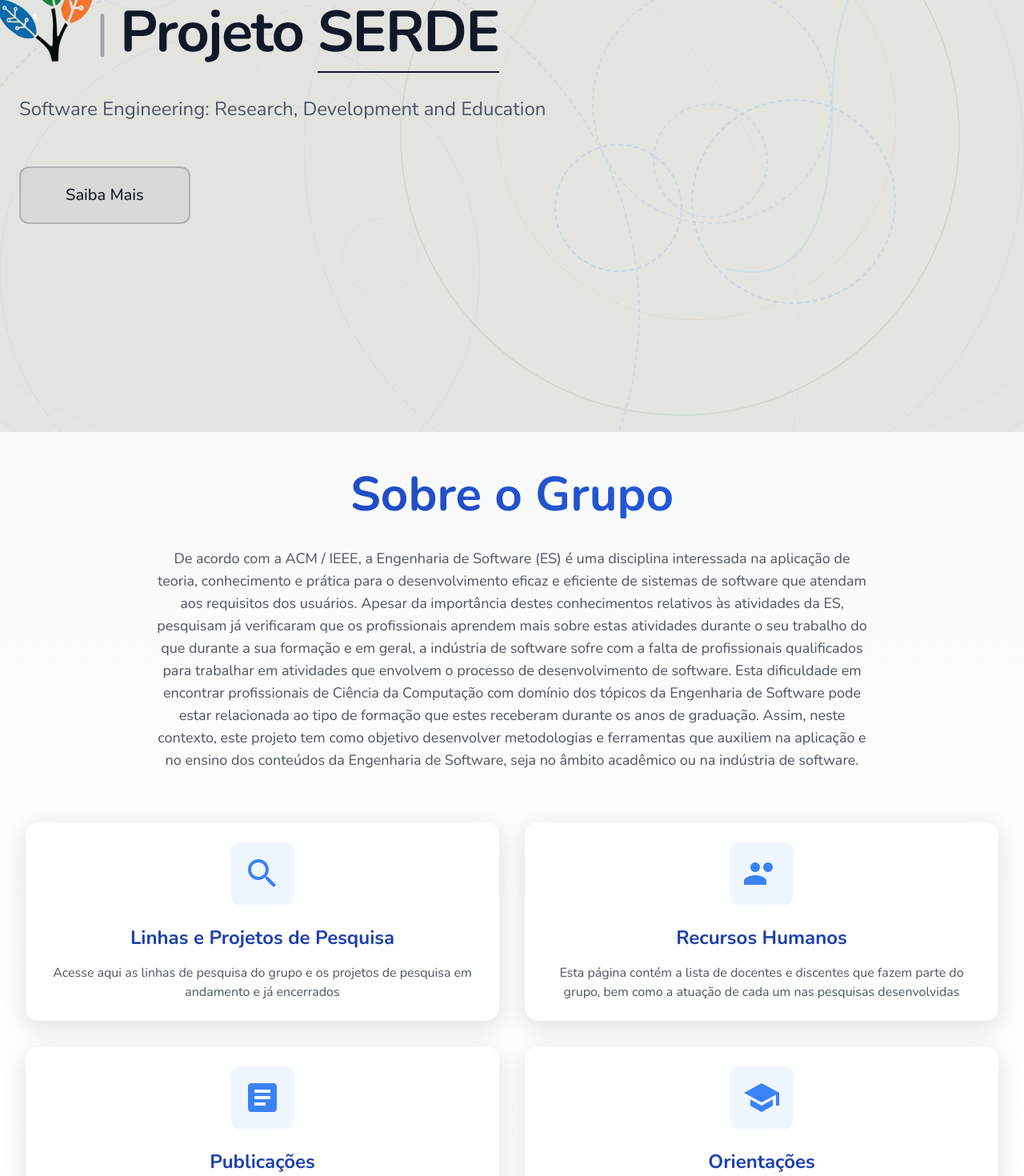
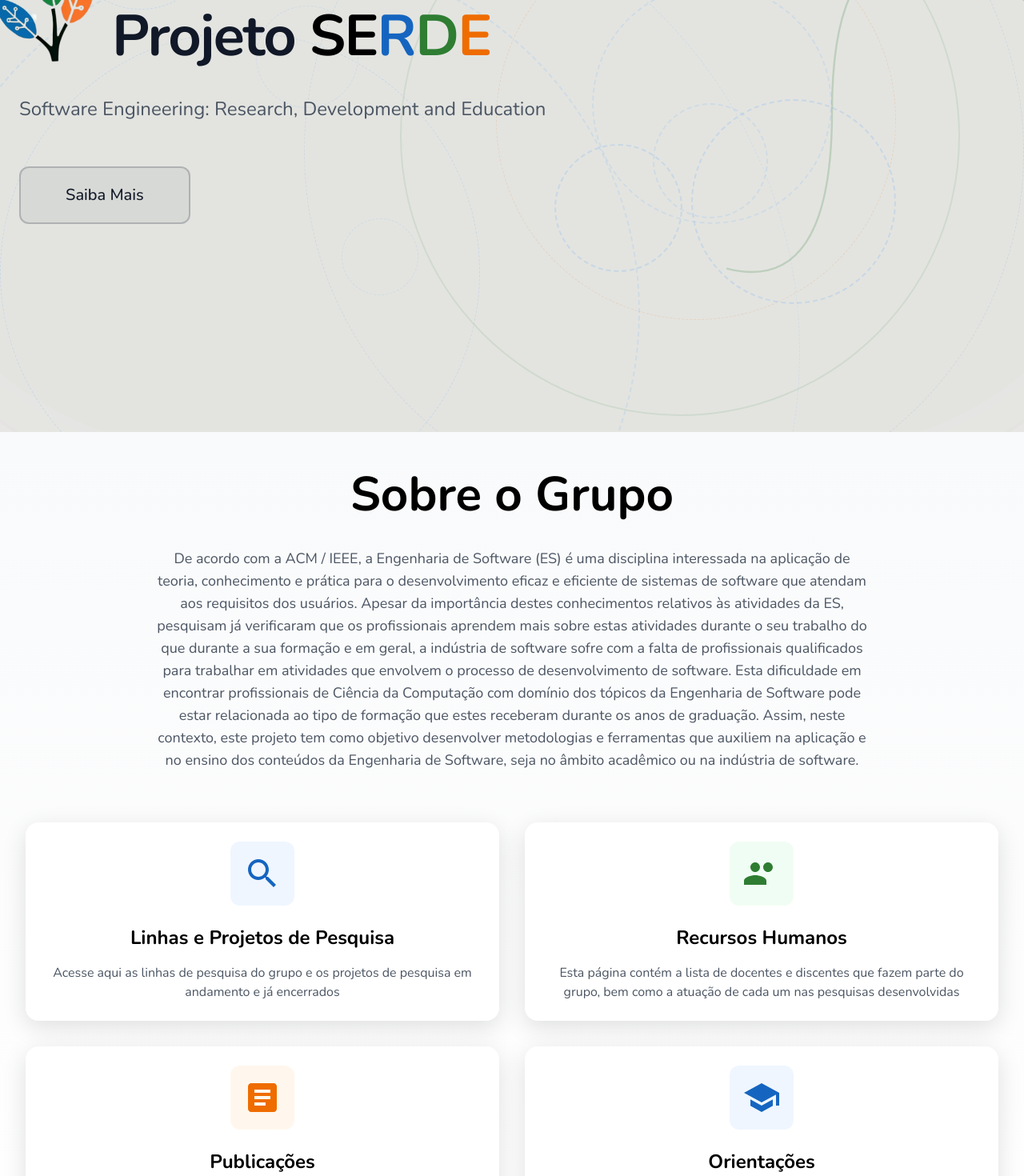
Before and after one commit to jcfurtado86/site-serde, a Next.js app: page / in a window 1280 px wide. Shown: the part 260-1730 px from the top of the page at 80% size. Built offline with nearby package versions, Linux system fonts and the light colour scheme.

Commit message:
ttttttttt

```diff
--- a/src/app/(pages)/projetos-pesquisa/components/CompletedProjects/CompletedProjects.tsx
+++ b/src/app/(pages)/projetos-pesquisa/components/CompletedProjects/CompletedProjects.tsx
@@ -13,7 +13,7 @@
   return (
     <div className="bg-gradient-to-b from-gray-50 to-white py-20">
       <div className="max-w-7xl mx-auto px-4 sm:px-6 lg:px-8">
-        <h2 className="text-4xl md:text-5xl lg:text-6xl font-extrabold text-blue-900 text-center mb-16">
+        <h2 className="text-4xl md:text-5xl lg:text-6xl font-extrabold text-gray-900 text-center mb-16">
           {title}
         </h2>
 
@@ -25,7 +25,7 @@
                   {project.status}
                 </span>
               </div>
-              <h3 className="text-2xl lg:text-3xl font-bold text-gray-800 mb-6 group-hover:text-blue-700 transition-colors duration-300">
+              <h3 className="text-2xl lg:text-3xl font-bold text-gray-800 mb-6 group-hover:text-gray-900 group-hover:brightness-125 transition-all duration-300">
                 {project.title}
               </h3>
             </div>
--- a/src/app/(pages)/projetos-pesquisa/components/CurrentProjects/CurrentProjects.tsx
+++ b/src/app/(pages)/projetos-pesquisa/components/CurrentProjects/CurrentProjects.tsx
@@ -19,7 +19,7 @@
     return (
       <div className="bg-gradient-to-b from-gray-50 to-white py-20">
         <div className="max-w-7xl mx-auto px-4 sm:px-6 lg:px-8">
-          <h2 className="text-4xl md:text-5xl lg:text-6xl font-extrabold text-blue-900 text-center mb-16">
+          <h2 className="text-4xl md:text-5xl lg:text-6xl font-extrabold text-gray-900 text-center mb-16">
             {title}
           </h2>
 
@@ -32,7 +32,7 @@
                   </span>
 
                 </div>
-                <h3 className="text-2xl lg:text-3xl font-bold text-gray-800 mb-6 group-hover:text-blue-700 transition-colors duration-300">
+                <h3 className="text-2xl lg:text-3xl font-bold text-gray-800 mb-6 group-hover:text-gray-900 group-hover:brightness-125 transition-all duration-300">
                   {project.title}
                 </h3>
 
--- a/src/app/(pages)/projetos-pesquisa/components/ResearchLine/ReaserchLine.tsx
+++ b/src/app/(pages)/projetos-pesquisa/components/ResearchLine/ReaserchLine.tsx
@@ -9,7 +9,7 @@
   return (
     <div className="bg-gradient-to-b from-gray-50 to-white py-20">
       <div className="max-w-7xl mx-auto px-4 sm:px-6 lg:px-8">
-        <h2 className="text-4xl md:text-5xl lg:text-6xl font-extrabold text-blue-900 text-center mb-16">
+        <h2 className="text-4xl md:text-5xl lg:text-6xl font-extrabold text-gray-900 text-center mb-16">
           {title}
         </h2>
 
@@ -21,7 +21,7 @@
                   <path d="M19 3H5c-1.1 0-2 .9-2 2v14c0 1.1.9 2 2 2h14c1.1 0 2-.9 2-2V5c0-1.1-.9-2-2-2zm-5 14H7v-2h7v2zm3-4H7v-2h10v2zm0-4H7V7h10v2z"/>
                 </svg>
               </div>
-              <h3 className="text-xl font-semibold text-gray-800 group-hover:text-blue-700 transition-colors duration-300">
+              <h3 className="text-xl font-semibold text-gray-800 group-hover:text-gray-900 group-hover:brightness-125 transition-all duration-300">
                 {item}
               </h3>
             </div>
--- a/src/app/components/About/About.tsx
+++ b/src/app/components/About/About.tsx
@@ -5,7 +5,7 @@
         <div className="w-full bg-gradient-to-b from-gray-50 to-white flex flex-col items-center p-4 pb-2 pt-2 sm:p-6 sm:pb-4 sm:pt-4 lg:p-8 lg:pb-6 lg:pt-6" id="sobre">
             <div className="max-w-[1240px] mx-auto pt-8 md:pt-6 pb-4 md:pb-2">
                 <div className="text-center mb-8 md:mb-6">
-                    <h1 className="text-4xl md:text-5xl lg:text-6xl font-bold bg-clip-text text-transparent bg-gradient-to-r from-blue-800 to-blue-600 mb-6 md:mb-4">Sobre o Grupo</h1>
+                    <h1 className="text-4xl md:text-5xl lg:text-6xl font-bold text-black mb-6 md:mb-4">Sobre o Grupo</h1>
                     <p className="pt-5 text-gray-600 text-sm sm:text-base lg:text-lg max-w-4xl mx-auto leading-relaxed pb-10">
                     De acordo com a ACM / IEEE, a Engenharia de Software (ES) é uma disciplina interessada na aplicação de teoria, conhecimento e prática para o desenvolvimento eficaz e eficiente de sistemas de software que atendam aos requisitos dos usuários. Apesar da importância destes conhecimentos relativos às atividades da ES, pesquisam já verificaram que os profissionais aprendem mais sobre estas atividades durante o seu trabalho do que durante a sua formação e em geral, a indústria de software sofre com a falta de profissionais qualificados para trabalhar em atividades que envolvem o processo de desenvolvimento de software. Esta dificuldade em encontrar profissionais de Ciência da Computação com domínio dos tópicos da Engenharia de Software pode estar relacionada ao tipo de formação que estes receberam durante os anos de graduação. Assim, neste contexto, este projeto tem como objetivo desenvolver metodologias e ferramentas que auxiliem na aplicação e no ensino dos conteúdos da Engenharia de Software, seja no âmbito acadêmico ou na indústria de software.
                     </p>
@@ -15,48 +15,48 @@
                     <Link href="/projetos-pesquisa" className="group bg-white p-6 rounded-2xl shadow-[0_8px_30px_rgb(0,0,0,0.12)] hover:shadow-[0_8px_30px_rgb(0,0,0,0.16)] transition-all duration-300 hover:-translate-y-1">
                         <div className="flex justify-center mb-6">
                             <div className="bg-blue-50 p-4 rounded-xl group-hover:bg-blue-100 transition-colors">
-                                <svg className="w-12 h-12 text-blue-500 group-hover:text-blue-600 transition-colors" viewBox="0 0 24 24" fill="currentColor">
+                                <svg className="w-12 h-12 text-[#1565C0] group-hover:text-[#1565C0] transition-colors" viewBox="0 0 24 24" fill="currentColor">
                                     <path d="M15.5 14h-.79l-.28-.27C15.41 12.59 16 11.11 16 9.5 16 5.91 13.09 3 9.5 3S3 5.91 3 9.5 5.91 16 9.5 16c1.61 0 3.09-.59 4.23-1.57l.27.28v.79l5 4.99L20.49 19l-4.99-5zm-6 0C7.01 14 5 11.99 5 9.5S7.01 5 9.5 5 14 7.01 14 9.5 11.99 14 9.5 14z"/>
                                 </svg>
                             </div>
                         </div>
-                        <h3 className="text-xl lg:text-2xl font-bold text-center mb-4 text-blue-800">Linhas e Projetos de Pesquisa</h3>
+                        <h3 className="text-xl lg:text-2xl font-bold text-center mb-4 text-black">Linhas e Projetos de Pesquisa</h3>
                         <p className="text-gray-600 text-center">Acesse aqui as linhas de pesquisa do grupo e os projetos de pesquisa em andamento e já encerrados</p>
                     </Link>
 
                     <Link href="/recursos-humanos" className="group bg-white p-6 rounded-2xl shadow-[0_8px_30px_rgb(0,0,0,0.12)] hover:shadow-[0_8px_30px_rgb(0,0,0,0.16)] transition-all duration-300 hover:-translate-y-1">
                         <div className="flex justify-center mb-6">
-                            <div className="bg-blue-50 p-4 rounded-xl group-hover:bg-blue-100 transition-colors">
-                                <svg className="w-12 h-12 text-blue-500 group-hover:text-blue-600 transition-colors" viewBox="0 0 24 24" fill="currentColor">
+                            <div className="bg-green-50 p-4 rounded-xl group-hover:bg-green-100 transition-colors">
+                                <svg className="w-12 h-12 text-[#2E7D32] group-hover:text-[#2E7D32] transition-colors" viewBox="0 0 24 24" fill="currentColor">
                                     <path d="M16 11c1.66 0 2.99-1.34 2.99-3S17.66 5 16 5c-1.66 0-3 1.34-3 3s1.34 3 3 3zm-8 0c1.66 0 2.99-1.34 2.99-3S9.66 5 8 5C6.34 5 5 6.34 5 8s1.34 3 3 3zm0 2c-2.33 0-7 1.17-7 3.5V19h14v-2.5c0-2.33-4.67-3.5-7-3.5z"/>
                                 </svg>
                             </div>
                         </div>
-                        <h3 className="text-xl lg:text-2xl font-bold text-center mb-4 text-blue-800">Recursos Humanos</h3>
+                        <h3 className="text-xl lg:text-2xl font-bold text-center mb-4 text-black">Recursos Humanos</h3>
                         <p className="text-gray-600 text-center">Esta página contém a lista de docentes e discentes que fazem parte do grupo, bem como a atuação de cada um nas pesquisas desenvolvidas</p>
                     </Link>
 
                     <Link href="/publicacoes" className="group bg-white p-6 rounded-2xl shadow-[0_8px_30px_rgb(0,0,0,0.12)] hover:shadow-[0_8px_30px_rgb(0,0,0,0.16)] transition-all duration-300 hover:-translate-y-1">
                         <div className="flex justify-center mb-6">
-                            <div className="bg-blue-50 p-4 rounded-xl group-hover:bg-blue-100 transition-colors">
-                                <svg className="w-12 h-12 text-blue-500 group-hover:text-blue-600 transition-colors" viewBox="0 0 24 24" fill="currentColor">
+                            <div className="bg-orange-50 p-4 rounded-xl group-hover:bg-orange-100 transition-colors">
+                                <svg className="w-12 h-12 text-[#EF6C00] group-hover:text-[#EF6C00] transition-colors" viewBox="0 0 24 24" fill="currentColor">
                                     <path d="M19 3H5c-1.1 0-2 .9-2 2v14c0 1.1.9 2 2 2h14c1.1 0 2-.9 2-2V5c0-1.1-.9-2-2-2zm-5 14H7v-2h7v2zm3-4H7v-2h10v2zm0-4H7V7h10v2z"/>
                                 </svg>
                             </div>
                         </div>
-                        <h3 className="text-xl lg:text-2xl font-bold text-center mb-4 text-blue-800">Publicações</h3>
+                        <h3 className="text-xl lg:text-2xl font-bold text-center mb-4 text-black">Publicações</h3>
                         <p className="text-gray-600 text-center">Visualize as publicações geradas pelos integrantes do grupo de pesquisa, sejam elas artigos, livros, trabalhos de conclusão, dissertações e teses</p>
                     </Link>
 
                     <Link href="/publicacoes#tcc" className="group bg-white p-6 rounded-2xl shadow-[0_8px_30px_rgb(0,0,0,0.12)] hover:shadow-[0_8px_30px_rgb(0,0,0,0.16)] transition-all duration-300 hover:-translate-y-1">
                         <div className="flex justify-center mb-6">
                             <div className="bg-blue-50 p-4 rounded-xl group-hover:bg-blue-100 transition-colors">
-                                <svg className="w-12 h-12 text-blue-500 group-hover:text-blue-600 transition-colors" viewBox="0 0 24 24" fill="currentColor">
+                                <svg className="w-12 h-12 text-[#1565C0] group-hover:text-[#1565C0] transition-colors" viewBox="0 0 24 24" fill="currentColor">
                                     <path d="M5 13.18v4L12 21l7-3.82v-4L12 17l-7-3.82zM12 3L1 9l11 6 9-4.91V17h2V9L12 3z"/>
                                 </svg>
                             </div>
                         </div>
-                        <h3 className="text-xl lg:text-2xl font-bold text-center mb-4 text-blue-800">Orientações</h3>
+                        <h3 className="text-xl lg:text-2xl font-bold text-center mb-4 text-black">Orientações</h3>
                         <p className="text-gray-600 text-center">Conheça os trabalhos de orientação em andamento e concluídos pelos docentes do grupo de pesquisa</p>
                     </Link>
                 </div>
@@ -65,7 +65,7 @@
                     <Link
                         href="http://dgp.cnpq.br/dgp/espelhogrupo/0123456789"
                         target="_blank"
-                        className="text-blue-600 hover:text-blue-800 inline-flex items-center gap-2 transition-all duration-300 border-2 border-blue-600 hover:bg-blue-600 hover:text-white rounded-lg px-6 py-3 mt-6 font-medium"
+                        className="text-[#1565C0] hover:text-white inline-flex items-center gap-2 transition-all duration-300 border-2 border-[#1565C0] hover:bg-[#1565C0] rounded-lg px-6 py-3 mt-6 font-medium"
                     >
                         Diretório do Grupo no CNPq
                         <svg className="w-5 h-5" viewBox="0 0 24 24" fill="none" stroke="currentColor" strokeWidth="2">
--- a/src/app/components/Footer/Footer.tsx
+++ b/src/app/components/Footer/Footer.tsx
@@ -2,7 +2,7 @@
 
 export default function Footer() {
   return (
-    <footer className="w-full bg-gray-900 text-white py-8">
+    <footer className="w-full bg-gray-800 text-white py-8">
       <div className="container mx-auto px-4 flex justify-center">
         <p className="text-gray-400">© 2024 Serde. Todos os direitos reservados.</p>
       </div>
--- a/src/app/components/HeroSection/HeroSection.tsx
+++ b/src/app/components/HeroSection/HeroSection.tsx
@@ -1,6 +1,12 @@
 import Link from 'next/link'
 import { Settings } from "lucide-react"
 import Image from 'next/image'
+import { Nunito } from 'next/font/google'
+
+const nunito = Nunito({
+  subsets: ['latin'],
+  weight: ['400', '500', '600', '700'],
+})
 
 export default function HeroSection() {
     return (
@@ -64,11 +70,11 @@
             <div className="absolute bottom-1/3 right-1/4 w-36 h-36 border-2 border-dashed border-blue-400/15 rounded-full animate-spin-very-slow"></div>
 
             <svg className="absolute inset-0 w-[200%] h-[200%] -translate-x-[25%] -translate-y-[25%] opacity-20" viewBox="0 0 1000 1000">
-                <path className="animate-drawLineInfinite" d="M0 500 Q 250 500, 250 250 T 500 250 T 750 250 T 1000 250" fill="none" stroke="#60A5FA" strokeWidth="1.5" strokeDasharray="1000" strokeDashoffset="1000"/>
-                <path className="animate-drawLineInfinite delay-1000" d="M0 750 Q 250 750, 250 500 T 500 500 T 750 500 T 1000 500" fill="none" stroke="#93C5FD" strokeWidth="1.5" strokeDasharray="1000" strokeDashoffset="1000"/>
-                <path className="animate-drawLineInfinite delay-[2000ms]" d="M250 0 L 250 1000" fill="none" stroke="#60A5FA" strokeWidth="1.5" strokeDasharray="1000" strokeDashoffset="1000"/>
-                <path className="animate-drawLineInfinite delay-[3000ms]" d="M500 0 L 500 1000" fill="none" stroke="#93C5FD" strokeWidth="1.5" strokeDasharray="1000" strokeDashoffset="1000"/>
-                <path className="animate-drawLineInfinite delay-[4000ms]" d="M750 0 L 750 1000" fill="none" stroke="#60A5FA" strokeWidth="1.5" strokeDasharray="1000" strokeDashoffset="1000"/>
+                <path className="animate-drawLineInfinite" d="M0 500 Q 250 500, 250 250 T 500 250 T 750 250 T 1000 250" fill="none" stroke="#1565C0" strokeWidth="1.5" strokeDasharray="1000" strokeDashoffset="1000"/>
+                <path className="animate-drawLineInfinite delay-1000" d="M0 750 Q 250 750, 250 500 T 500 500 T 750 500 T 1000 500" fill="none" stroke="#2E7D32" strokeWidth="1.5" strokeDasharray="1000" strokeDashoffset="1000"/>
+                <path className="animate-drawLineInfinite delay-[2000ms]" d="M250 0 L 250 1000" fill="none" stroke="#EF6C00" strokeWidth="1.5" strokeDasharray="1000" strokeDashoffset="1000"/>
+                <path className="animate-drawLineInfinite delay-[3000ms]" d="M500 0 L 500 1000" fill="none" stroke="#1565C0" strokeWidth="1.5" strokeDasharray="1000" strokeDashoffset="1000"/>
+                <path className="animate-drawLineInfinite delay-[4000ms]" d="M750 0 L 750 1000" fill="none" stroke="#2E7D32" strokeWidth="1.5" strokeDasharray="1000" strokeDashoffset="1000"/>
             </svg>
         </div>
 
@@ -155,12 +161,25 @@
                                 className="w-full h-full object-contain"
                             />
                         </div>
-                        <span className="text-gray-400 text-4xl sm:text-6xl font-thin">|</span>
-                        <span>Projeto <span className="border-b-2 border-gray-900">SERDE</span></span>
+                        <div className='ml-1'> </div>
+                        <div style={{ position: 'relative', top:'5px' }}>
+                          <span className={`font-bold ${nunito.className}`}>Projeto
+                            <span className="">
+                              <span style={{ color: 'black' }}> S</span>
+                              <span style={{ color: 'black' }}>E</span>
+                              <span style={{ color: '#1565C0' }}>R</span>
+                              <span style={{ color: '#2E7D32' }}>D</span>
+                              <span style={{ color: '#EF6C00' }}>E</span>
+                            </span>
+                          </span>
+                        </div>
                     </div>
                 </h1>
                 <p className="text-xl sm:text-2xl text-gray-600 mb-6 sm:mb-14 mt-4 sm:mt-10 leading-relaxed font-light max-w-3xl">
-                    Software Engineering: Research, Development and Education
+                    Software Engineering:
+                    <span className=" hover:text-[#1565C0] "> Research, </span>
+                    <span className=" hover:text-[#2E7D32] ">Development</span> and
+                    <span className=" hover:text-[#EF6C00]"> Education</span>
                 </p>
                 <div className="flex flex-col sm:flex-row gap-4 sm:gap-6">
                     <Link
```
Also changed, not shown: tailwind.config.ts (+9 -1 lines).
